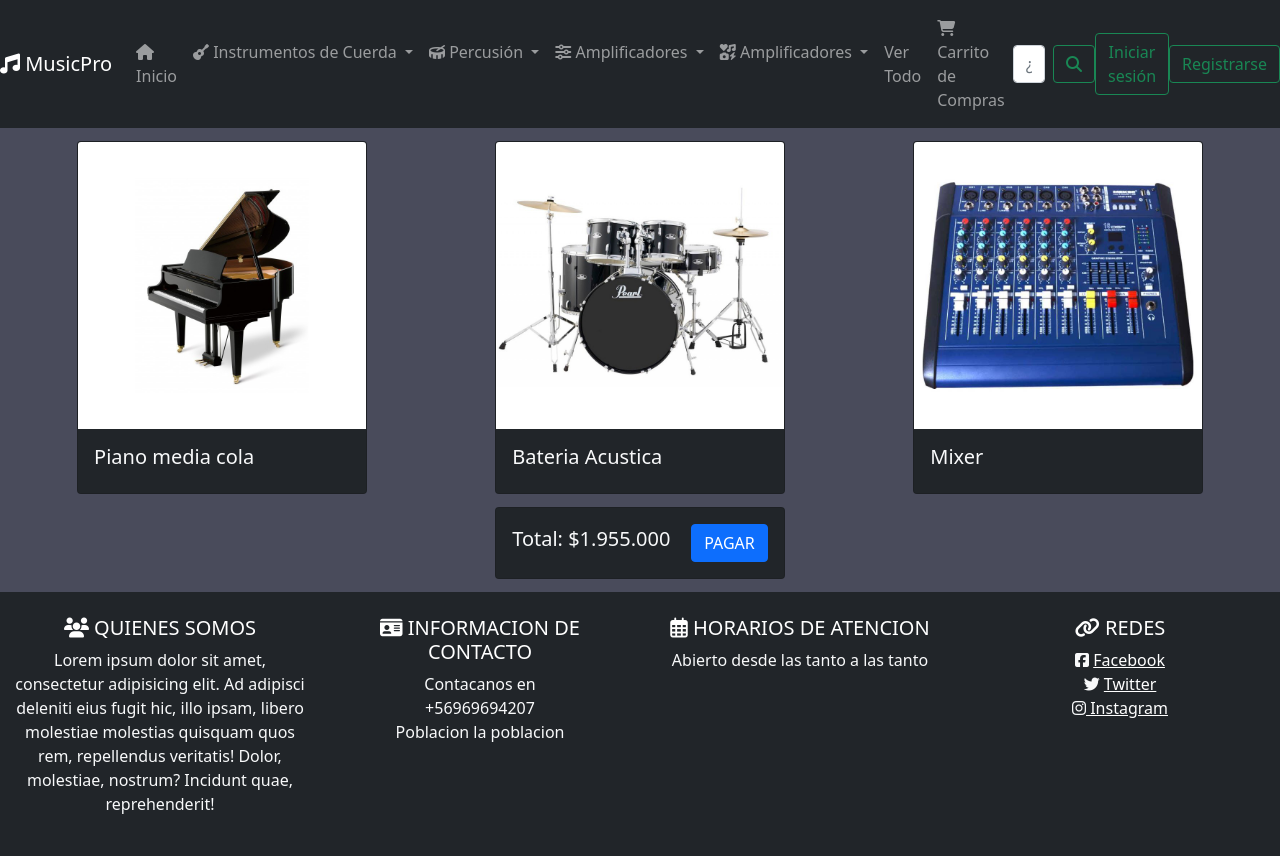
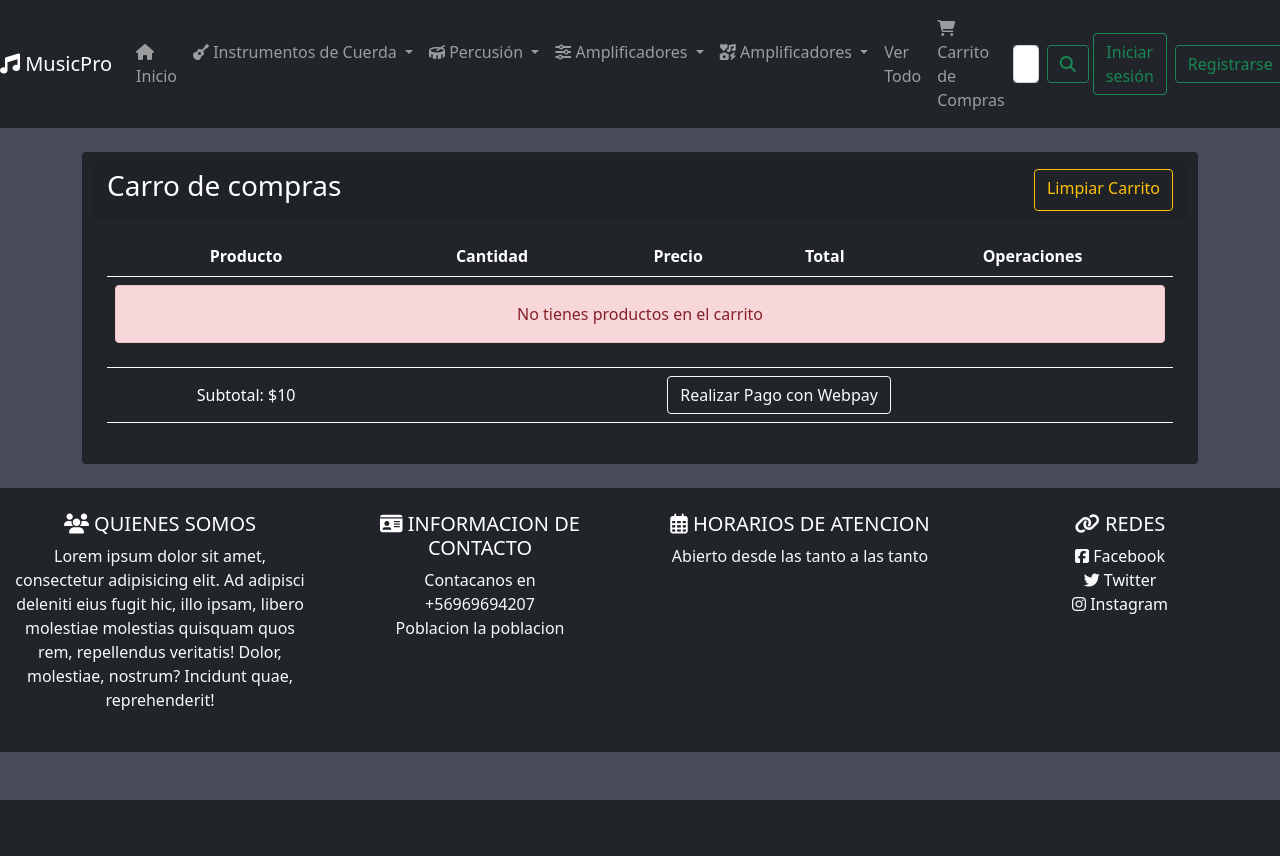
Before and after one commit to HarouDolf/MusicPro-Webpage, a Django app: template templates/cart.html in a window 1280 px wide. After the commit the page ends 800 px from the top, so only its background shows below. Run offline with Django 3.2, Linux system fonts and the light colour scheme; the template is opened without the code that fills it: most values are stand-ins (such as "Sample title", 1, 10 or a date in 2020); some libraries are stand-ins or nearby versions.

Commit message:
[Mod] carrito de compras finalizado + logout + admin button

```diff
--- a/MusicPro/models.py
+++ b/MusicPro/models.py
@@ -68,7 +68,7 @@ class Productos(models.Model):
     categoria_producto = models.CharField(max_length=30, choices=CATEGORIA_CHOICES, default=INSTRUMENTOSDECUERDAS)
     sub_categoria_producto = models.CharField(max_length=30, choices=SUBCATEGORIA_CHOICES, default=NOSELECTION)
     sub_sub_categoria = models.CharField(max_length=30, choices=SUBSUBCATEGORIA_CHOICES, default=NOSELECTION)
-    precio = models.CharField(max_length=10)
+    precio = models.IntegerField(default=0, null=True)
     image = models.ImageField(upload_to='instrumentos_images/', verbose_name='Imagen Principal')
 
 class Categoria(models.Model):
--- a/djangoProject/urls.py
+++ b/djangoProject/urls.py
@@ -18,6 +18,7 @@ from django.urls import path
 from django.conf.urls.static import static
 from MusicPro import views
 from django.conf import settings
+from MusicPro.views import *
 
 urlpatterns = [
     path('admin/', admin.site.urls),
@@ -27,7 +28,12 @@ urlpatterns = [
     path('login/',views.login1, name='login'),
     path('registro/',views.registro, name='registro'),
     path('busqueda/<str:categoria>',views.busqueda, name='busqueda'),
-    path('webpay_plus/create',views.webpay_plus_create, name='webpay'),
     path('webpay_plus/commit', views.webpay_plus_commit, name='webpay_commit' ),
-    path('cart/', views.cart, name='cart'),
+    path('add_product_catalogo/<int:productos_id>/', add_product_catalogo, name='add_product_catalogo'),
+    path('add_product_carrito/<int:productos_id>/', add_product_carrito, name='add_product_carrito'),
+    path('cart/', views.webpay_plus_create, name='cart'),
+    path('remove_product/<int:productos_id>/', remove_product, name='remove_product'),
+    path('decrement_product/<int:productos_id>/', decrement_product, name='decrement_product'),
+    path('clear/', clear_cart, name='clear_cart'),
+    path('logout/',logout,name='logout')
 ]+static(settings.MEDIA_URL, document_root=settings.MEDIA_ROOT)
--- a/templates/base.html
+++ b/templates/base.html
@@ -10,6 +10,7 @@
     <script src="https://cdn.jsdelivr.net/npm/bootstrap@5.0.0/dist/js/bootstrap.bundle.min.js"
             integrity="sha384-p34f1UUtsS3wqzfto5wAAmdvj+osOnFyQFpp4Ua3gs/ZVWx6oOypYoCJhGGScy+8"
             crossorigin="anonymous"></script>
+    <link rel="stylesheet" href="https://cdn.jsdelivr.net/npm/bootstrap-icons@1.5.0/font/bootstrap-icons.css">
     <script src="https://kit.fontawesome.com/bc177a9f46.js" crossorigin="anonymous"></script>
 
     <!-- Import de css -->
@@ -102,16 +103,34 @@
                 <input class="form-control me-2 type=" search" placeholder="¿Que buscas?" aria-label="Search">
                 <button class="btn btn-outline-success" type="submit"><i class="fas fa-search"></i></button>
             </form>
+            {% if user.is_authenticated %}
+                <li class="nav-item">
+                    <p class="text-white my-0 mx-4">Bienvenide {{ user.username }}</p>
+                </li>
+                {% if user.is_staff %}
+                    <li class="nav-item">
+                        <a href=/admin/>
+                            <button class="btn btn-outline-success mx-1">Admin</button>
+                        </a>
+                    </li>
+                {% endif %}
+                <li class="nav-item">
+                    <a href="{% url 'logout' %}?next=/">
+                        <button class="btn btn-outline-warning mx-1">Salir</button>
+                    </a>
+                </li>
+            {% else %}
                 <li style="text-decoration: none">
                     <a href=/login/>
-                    <button class="btn btn-outline-success">Iniciar sesión</button>
+                        <button class="btn btn-outline-success mx-1">Iniciar sesión</button>
                     </a>
                 </li>
                 <li style="text-decoration: none">
                     <a href=/registro/>
-                    <button class="btn btn-outline-success">Registrarse</button>
+                        <button class="btn btn-outline-success mx-1">Registrarse</button>
                     </a>
                 </li>
+            {% endif %}
         </ul>
     </div>
 
@@ -154,10 +173,13 @@
             <div class="col-lg-3 col-md-6 mb-4 mb-md-0">
                 <h5 class="text-center text-uppercase text-white"><i class="fas fa-link "></i> Redes</h5>
                 <p class="text-light text-center">
-                    <i class="fab fa-facebook-square"></i> <a style="color: white" href="https://www.facebook.com/">
+                    <i class="fab fa-facebook-square"></i> <a class="text-decoration-none" style="color: white"
+                                                              href="https://www.facebook.com/">
                     Facebook</a>
-                    <br><i class="fab fa-twitter"></i> <a style="color: white" href="https://twitter.com/"> Twitter</a>
-                    <br><i class="fab fa-instagram"></i><a style="color: white" href="https://www.instagram.com/">
+                    <br><i class="fab fa-twitter"></i> <a class="text-decoration-none" style="color: white"
+                                                          href="https://twitter.com/"> Twitter</a>
+                    <br><i class="fab fa-instagram"></i><a class="text-decoration-none" style="color: white"
+                                                           href="https://www.instagram.com/">
                     Instagram</a>
                 </p>
             </div>
--- a/templates/cart.html
+++ b/templates/cart.html
@@ -1,47 +1,98 @@
 {% extends 'base.html' %}
 {% load static %}
+{% load cart_tags %}
+{% load humanize %}
 {% block content %}
-    <div style="margin: 1%">
-        <div class="row justify-content-around">
-            <div class="col-lg-3">
-                <div class="card h-100">
-                    <img src="{% static "/media/piano-media-cola.jpg" %}" class="card-img-top" alt="imagen">
-                    <div class="card-body">
-                        <h5 class="card-title text-light">Piano media cola</h5>
-                    </div>
-                </div>
+    <main class="container my-4" id="cartList">
+    <!--thank you wunita-->
+        <!-- Featured Products -->
+        <div class="card text-white p-2 ms-auto me-auto">
+            <div class="card-header d-inline-flex">
+                <h3 class="card-title flex-shrink-1">Carro de compras</h3>
+                <a href="{% url 'clear_cart' %}" class="btn ms-auto float-end btn-outline-warning" title="">Limpiar Carrito</a>
             </div>
-            <div class="col-lg-3">
-                <div class="card h-100">
-                    <img src="{% static "/media/bateria-acustica.jpg" %}" class="card-img-top" alt="imagen">
-                    <div class="card-body">
-                        <h5 class="card-title text-light">Bateria Acustica</h5>
-                    </div>
-                </div>
-            </div>
-            <div class="col-lg-3">
-                <div class="card h-100">
-                    <img src="{% static "/media/mixer.jpg" %}" class="card-img-top" alt="imagen">
-                    <div class="card-body">
-                        <h5 class="card-title text-light">Mixer</h5>
-                    </div>
-                </div>
+            <div class="card-body">
+                <table class="table text-white text-center border-white">
+                    <thead>
+                    <tr>
+                        <th scope="col">Producto</th>
+                        <th scope="col">Cantidad</th>
+                        <th scope="col">Precio</th>
+                        <th scope="col">Total</th>
+                        <th scope="col">Operaciones</th>
+                    </tr>
+                    </thead>
+                    <tbody>
+                    {% if request.session.cart.items %}
+                        {% for key, value in request.session.cart.items %}
+                            <tr>
+                                <td class="align-middle">
+                                    <div class="d-flex align-items-center">
+                                        <div class="">
+                                            <img src="{{ value.image }}" alt="{{ product.nombre }}"
+                                                 class="img-thumbnail img-fluid float-start flex-shrink-1"
+                                                 width="150px"
+                                                 height="150px">
+                                        </div>
+                                        <div class="ms-3 me-auto">
+                                            {{ value.name }}
+                                        </div>
+                                    </div>
+                                </td>
+                                <td class="align-middle">
+                                    {{ value.quantity }}
+                                </td>
+                                <td class="align-middle">
+                                    <div class="total">
+                                        ${{ value.price | intcomma}}
+                                    </div>
+                                </td>
+                                <td class="align-middle">
+                                    <div class="total">
+                                        ${{ value.price|multiply:value.quantity | intcomma }}
+                                    </div>
+                                </td>
+                                <td class="align-middle fs-4">
+                                    <a class="text-decoration-none"
+                                       href="{% url 'decrement_product' value.product_id %}">
+                                        <i class="bi bi-dash-square-fill text-muted"></i>
+                                    </a>
+                                    <a class="ms-2 text-decoration-none"
+                                       href="{% url 'add_product_carrito' value.product_id %}">
+                                        <i class="bi bi-plus-square-fill text-success"></i>
+                                    </a>
+                                    <a class="ms-4 text-decoration-none"
+                                       href="{% url 'remove_product' value.product_id %}">
+                                        <i class="bi bi-trash-fill text-danger"></i>
+                                    </a>
+                                </td>
+                            </tr>
+                        {% endfor %}
+                    {% else %}
+                        <tr>
+                            <td class="align-middle" colspan="5">
+                                <div class="alert alert-danger text-center">
+                                    No tienes productos en el carrito
+                                </div>
+                            </td>
+                        </tr>
+                    {% endif %}
+                    <tr>
+                        <td class="align-middle">Subtotal: ${{ cart_total_amount | intcomma}}</td>
+
+                        <td colspan="5">
+                            <form action="{{ response.url }}" method="POST">{% csrf_token %}
+                                <input type="hidden" name="token_ws" value="{{ response.token }}">
+                                <input class="btn btn-outline-light ms-auto" type="submit"
+                                       value="Realizar Pago con Webpay">
+                            </form>
+                        </td>
+                    </tr>
+
+            </tbody>
+            </table>
             </div>
         </div>
-    </div>
-    <div style="margin: 1%">
-        <div class="row justify-content-around">
-            <div class="col-lg-3">
-                <div class="card h-100">
-                    <div class="card-body d-flex aligned-content-center align-items-center">
-                        <h5 class="card-title text-light me-auto">Total: $1.955.000</h5>
-                        <a href="{% url 'webpay' %}" class="btn btn-primary">PAGAR</a>
-                    </div>
-                </div>
-            </div>
         </div>
-    </div>
-
-
-
+    </main>
 {% endblock %}
--- a/templates/detalle.html
+++ b/templates/detalle.html
@@ -53,8 +53,7 @@
                         </tr>
                         <tr>
                             <td class="fs-4 justify-content-end">
-                                <a href="#"
-                                   class="btn mt-auto btn-primary fw-bold d-flex justify-content-around">Agregar al carro</a>
+                                <a class="add-to-cart btn ms-auto btn-outline-light" href="{% url 'add_product_catalogo' productos.id %}">Agregar al Carrito</a>
                             </td>
                         </tr>
                         </tbody>
```
Also changed, not shown: MusicPro/cart.py (deleted, +0 -56 lines), MusicPro/cart_funciones.py (deleted, +0 -9 lines), MusicPro/views.py (+71 -49 lines), djangoProject/settings.py (+13 -10 lines), requirements.txt (+29 -4 lines), templates/producto.html (+5 -5 lines), MusicPro/migrations/0001_initial.py (deleted), MusicPro/migrations/0002_delete_venta.py (deleted), MusicPro/migrations/0003_categoria.py (deleted), MusicPro/migrations/0004_subcategoria.py (deleted), MusicPro/migrations/0005_delete_subcategoria.py (deleted), MusicPro/migrations/0006_subcategoriacuerdas.py (deleted), db.sqlite3 (deleted). Lines whose indentation alone changed are shown as unchanged.
